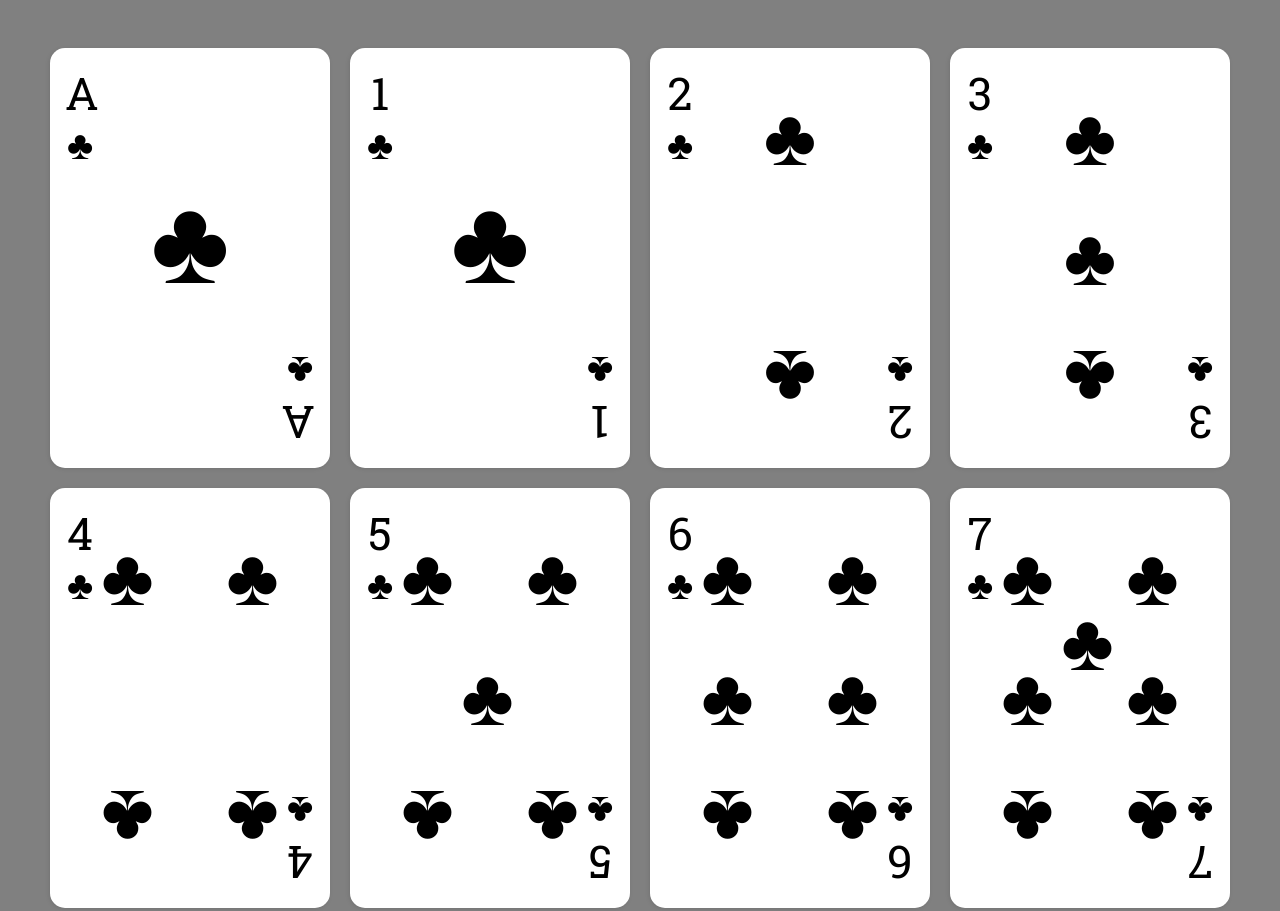
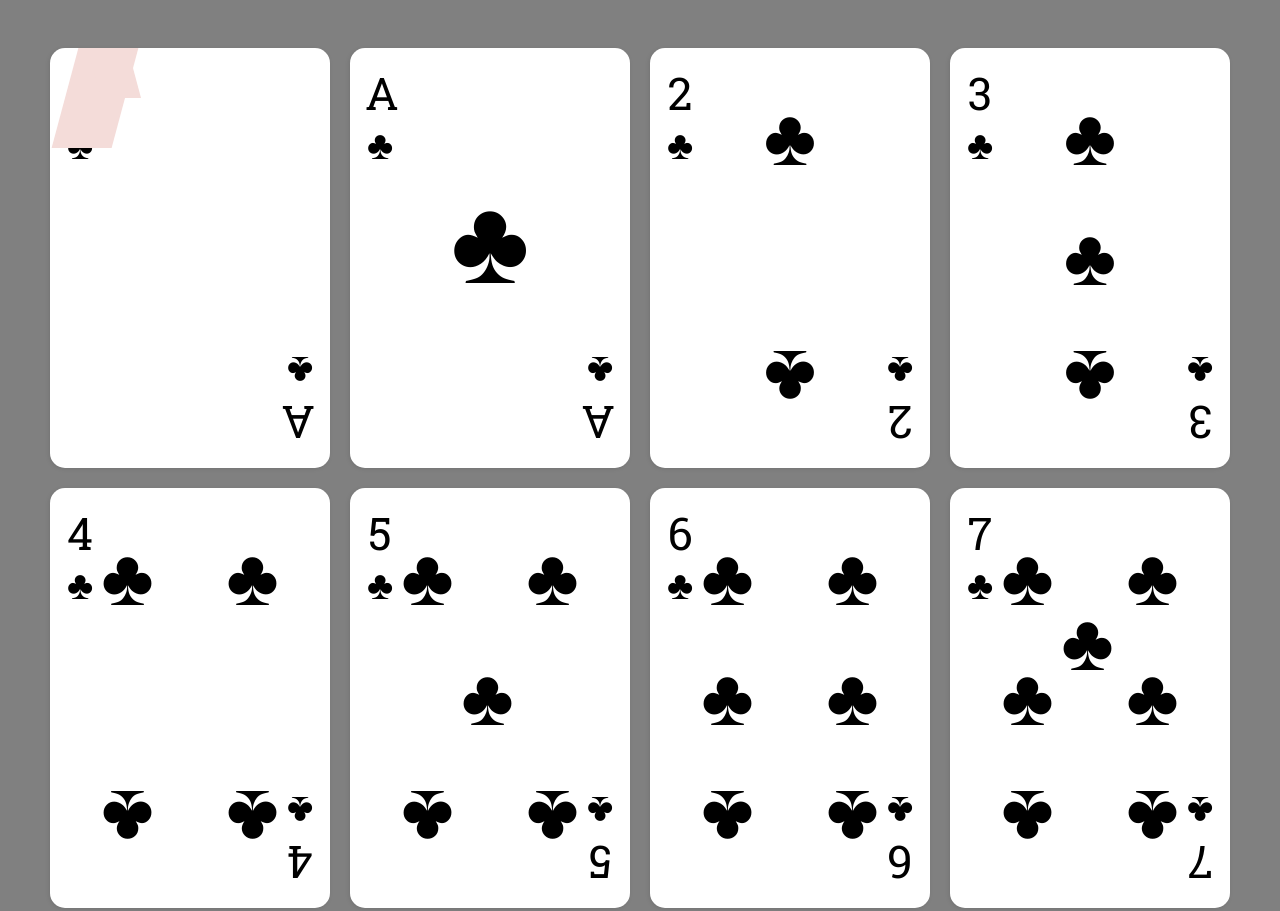
Before and after one commit to vitordumato/baralho-css, a plain HTML site: page index.html in a window 1280 px wide. Shown: the top 911 px of the page. Drawn offline with Linux system fonts and the light colour scheme.

Commit message:
Novas cartas

```diff
--- a/index.html
+++ b/index.html
@@ -37,20 +37,22 @@
 		      		<span class="naip-sign">&clubs;</span>
 		    	</div>
 
-		    	<div class="carta-miolo miolo-1">
-		      		<span>&clubs;</span>
+		    	<div class="carta-miolo miolo-valete">
+		      		<span class="rosto"></span>
+		      		<span class="nariz"></span>
 		    	</div>
 		  	</div>
 
-		  	<!-- carta 1 / Paus -->
+
+		  	<!-- carta A / Paus -->
 		  	<div class="carta">
 		    	<div class="naip-area naip-top">
-		      		<span class="naip-number">1</span>
+		      		<span class="naip-number">A</span>
 		      		<span class="naip-sign">&clubs;</span>
 		    	</div>
 
 		    	<div class="naip-area naip-bottom">
-		      		<span class="naip-number">1</span>
+		      		<span class="naip-number">A</span>
 		      		<span class="naip-sign">&clubs;</span>
 		    	</div>
 
@@ -58,6 +60,7 @@
 		      		<span>&clubs;</span>
 		    	</div>
 		  	</div>
+
 
 		  	<!-- carta 2 / Paus -->
 		  	<div class="carta">
--- a/style.css
+++ b/style.css
@@ -61,7 +61,38 @@ body {
   width: 250px;
 }
 
-/*--------- Miolo 1 -----------*/
+/*--------- Miolo Valete -----------*/
+
+.miolo-valete {
+
+}
+
+.miolo-valete .rosto {
+  	width: 60px;
+	height: 100px;
+	-webkit-transform: skew(-15deg);
+	   -moz-transform: skew(-15deg);
+	     -o-transform: skew(-15deg);
+	background: #f4dcd9;
+	display: block;
+	position: absolute;
+	top: 0;
+}
+
+.miolo-valete .nariz {
+  	width: 40px;
+	height: 45px;
+	-webkit-transform: skew(15deg);
+	   -moz-transform: skew(15deg);
+	     -o-transform: skew(15deg);
+	background: #f4dcd9;
+	display: block;
+	position: absolute;
+	top:5px;
+	left: 30px;
+}
+
+/*--------- Miolo A -----------*/
 .miolo-1 {
   text-align: center;
   line-height: 390px;
```
